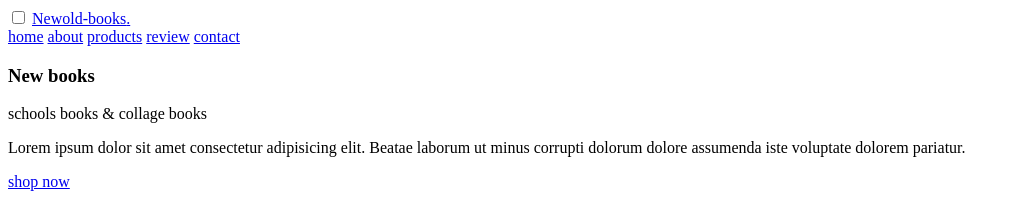
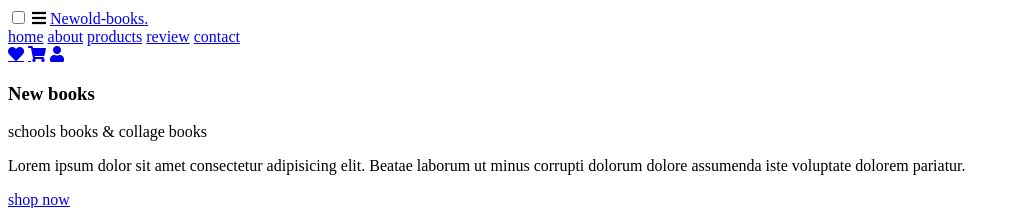
Before and after one commit to RAHULJHARJ/E-book-store, a plain HTML site: page index.html in a window 1280 px wide. Shown: the top 208 px of the page, without its empty margins (0-1015 px from the left). Drawn offline with Linux system fonts and the light colour scheme.

Commit message:
Update index.html

```diff
--- a/index.html
+++ b/index.html
@@ -5,6 +5,12 @@
     <meta http-equiv="X-UA-Compatible" content="IE=edge">
     <meta name="viewport" content="width=device-width, initial-scale=1.0">
     <title>Online books store  website</title>
+     <!-- font awesome cdn link  -->
+    <link rel="stylesheet" href="https://cdnjs.cloudflare.com/ajax/libs/font-awesome/5.15.3/css/all.min.css">
+
+    <!-- custom css file link  -->
+    <link rel="stylesheet" href="css/style.css">
+
 
 </head>
 <body>
```
